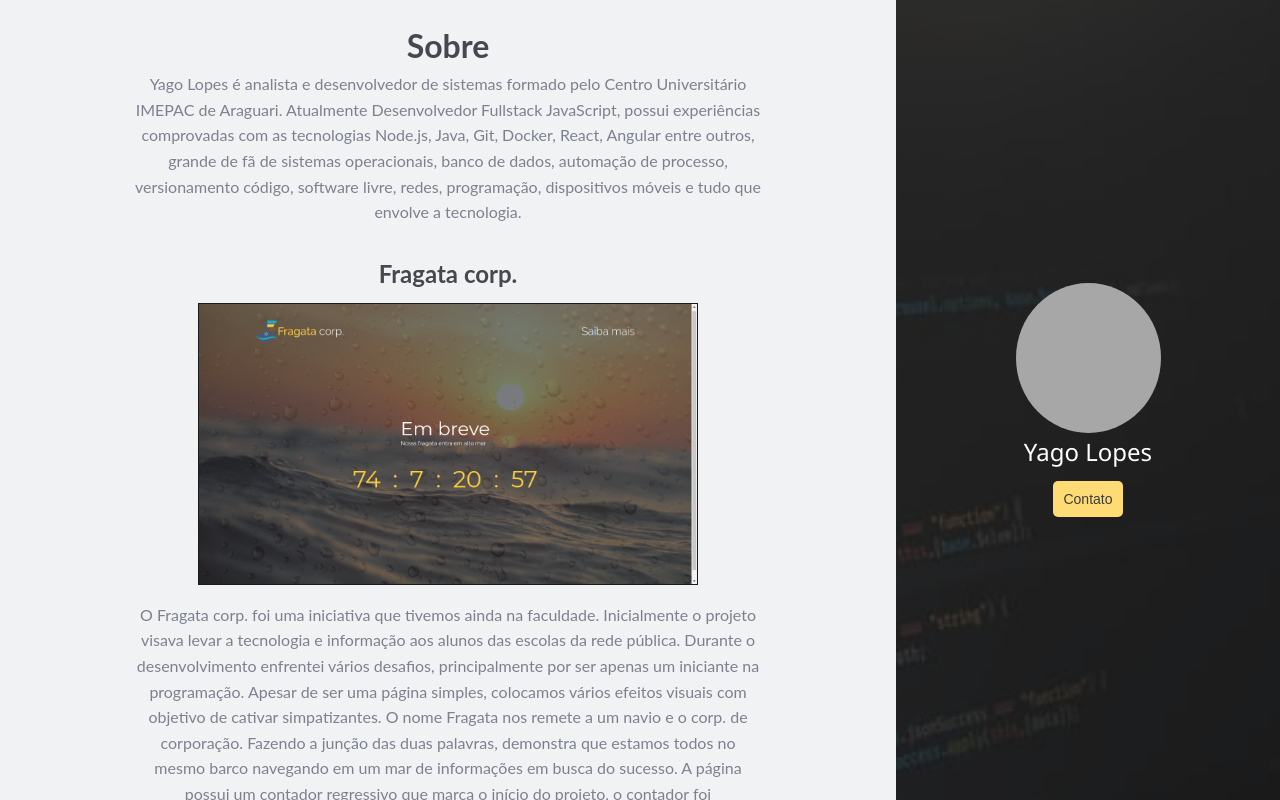
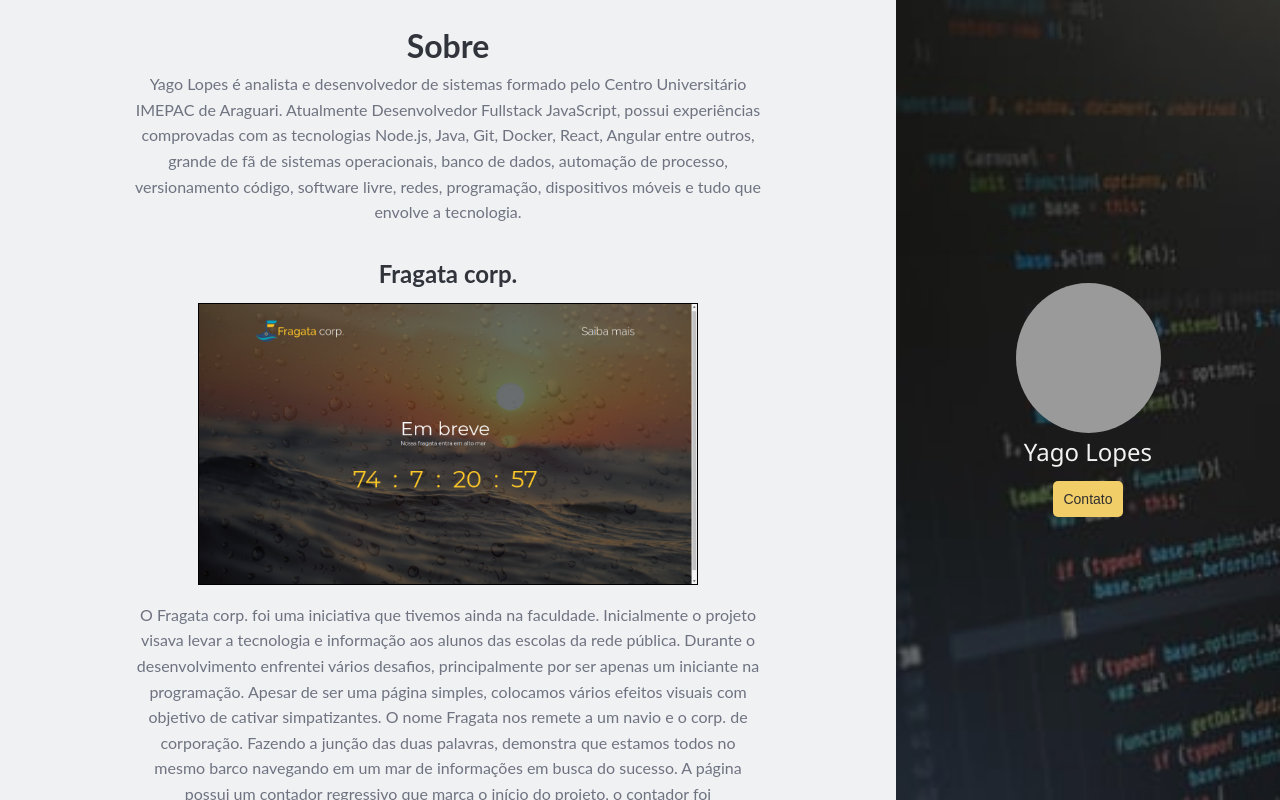
Before and after one commit to YagoLopes/blog-yagolopes.com, a Gatsby site: page /profile/ in a window 1280 px wide. Built offline with nearby package versions, Linux system fonts and the light colour scheme; Gatsby itself is replaced by a stand-in of ours; grey boxes are pictures that could not be loaded.

Commit message:
update img position

```diff
--- a/src/templates/page/styles.js
+++ b/src/templates/page/styles.js
@@ -2,11 +2,6 @@ import styled from "styled-components"
 import img from "../../assets/background.jpeg"
 
 export const Styles = styled.div`
- background-image: url(${img});
- background-position: center;
- background-repeat: no-repeat;
- background-size: cover;
- opacity: 0.9;
  position: relative;
  width: 100vw;
  height: 100vh;
@@ -123,14 +118,19 @@ export const Styles = styled.div`
   }
 
   aside {
+   background-image: url(${img});
+   background-position: center;
+   background-repeat: no-repeat;
+   background-size: cover;
+   opacity: 0.9;
    display: flex;
    justify-content: center;
    align-items: center;
    height: 100%;
    width: 30%;
    @media only screen and (max-width: 600px) {
-    margin-top: 20px;
-    margin-bottom: 30px;
+    padding-top: 20px;
+    padding-bottom: 30px;
     width: 100%;
     display: flex;
    }
```
